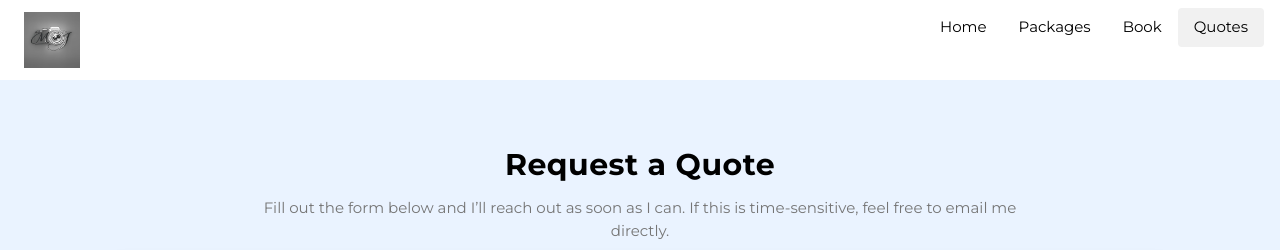
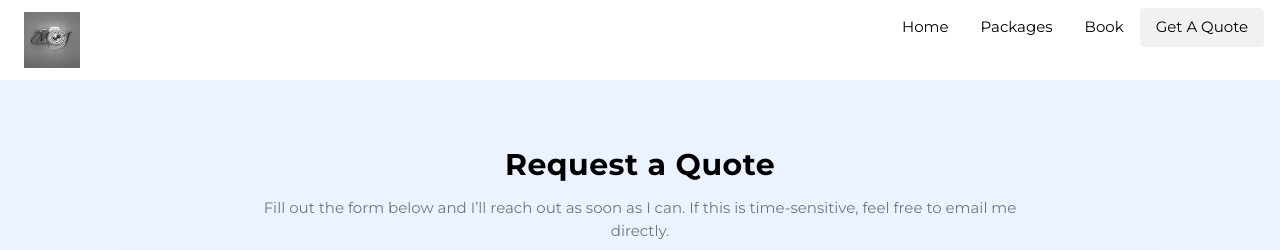
Before and after one commit to bbradshawweb/mjphotosite, a plain HTML site: page quote.html in a window 1280 px wide. Shown: the top 250 px of the page. Drawn offline with nearby package versions, Linux system fonts and the light colour scheme.

Commit message:
Update quote.html

```diff
--- a/quote.html
+++ b/quote.html
@@ -70,7 +70,7 @@
     <a href="index.html" class="w3-bar-item w3-button">Home</a>
     <a href="packages.html" class="w3-bar-item w3-button">Packages</a>
     <a href="book.html" class="w3-bar-item w3-button">Book</a>
-    <a href="quote.html" class="w3-bar-item w3-button w3-light-grey w3-round">Quotes</a>
+    <a href="quote.html" class="w3-bar-item w3-button w3-light-grey w3-round">Get A Quote</a>
   </div>
 </div>
 
@@ -79,7 +79,7 @@
   <a href="index.html" class="w3-bar-item w3-button">Home</a>
   <a href="packages.html" class="w3-bar-item w3-button">Packages</a>
   <a href="book.html" class="w3-bar-item w3-button">Book</a>
-  <a href="quote.html" class="w3-bar-item w3-button w3-light-grey">Quotes</a>
+  <a href="quote.html" class="w3-bar-item w3-button w3-light-grey">Get A Quote</a>
 </div>
 
 <!-- CONTENT -->
```
